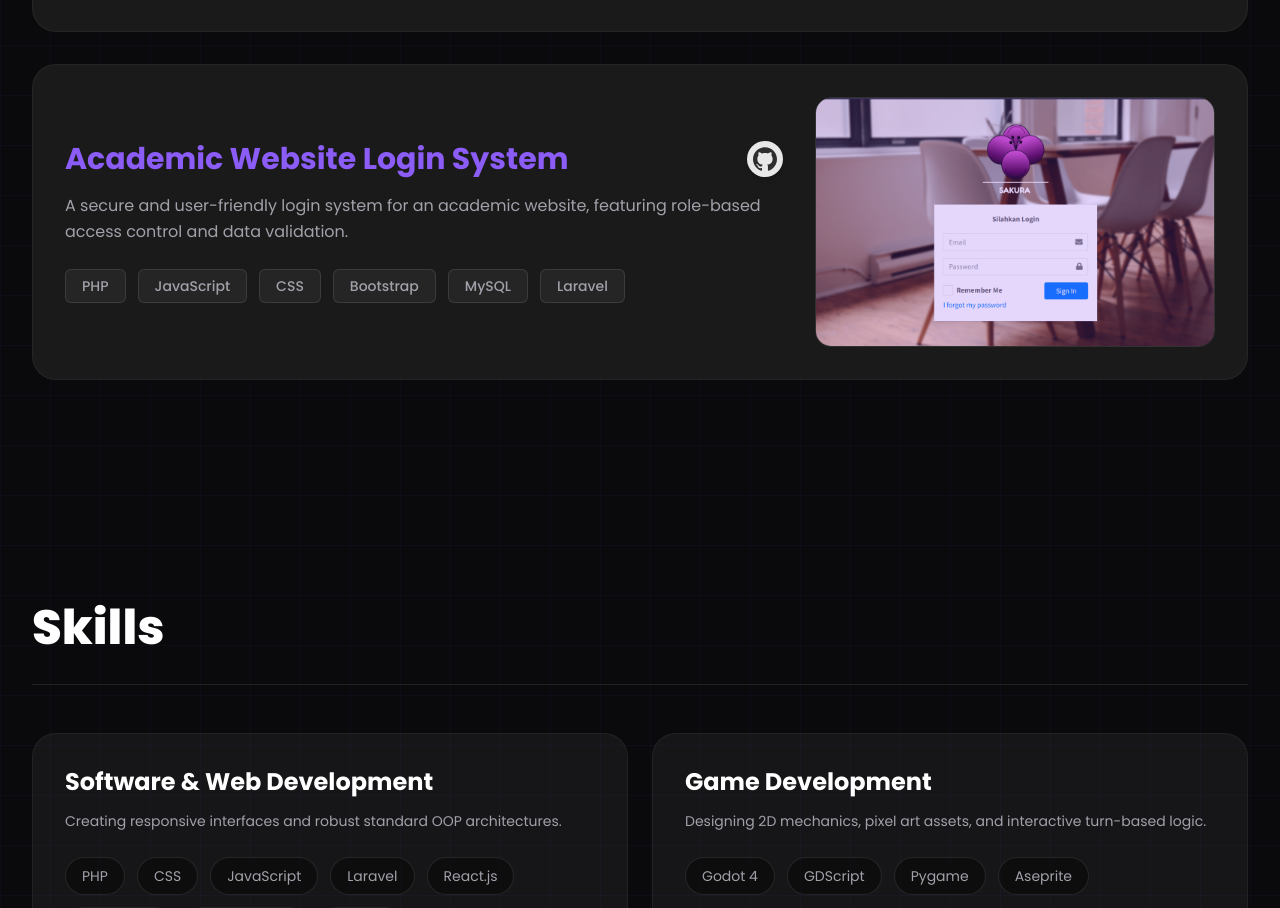
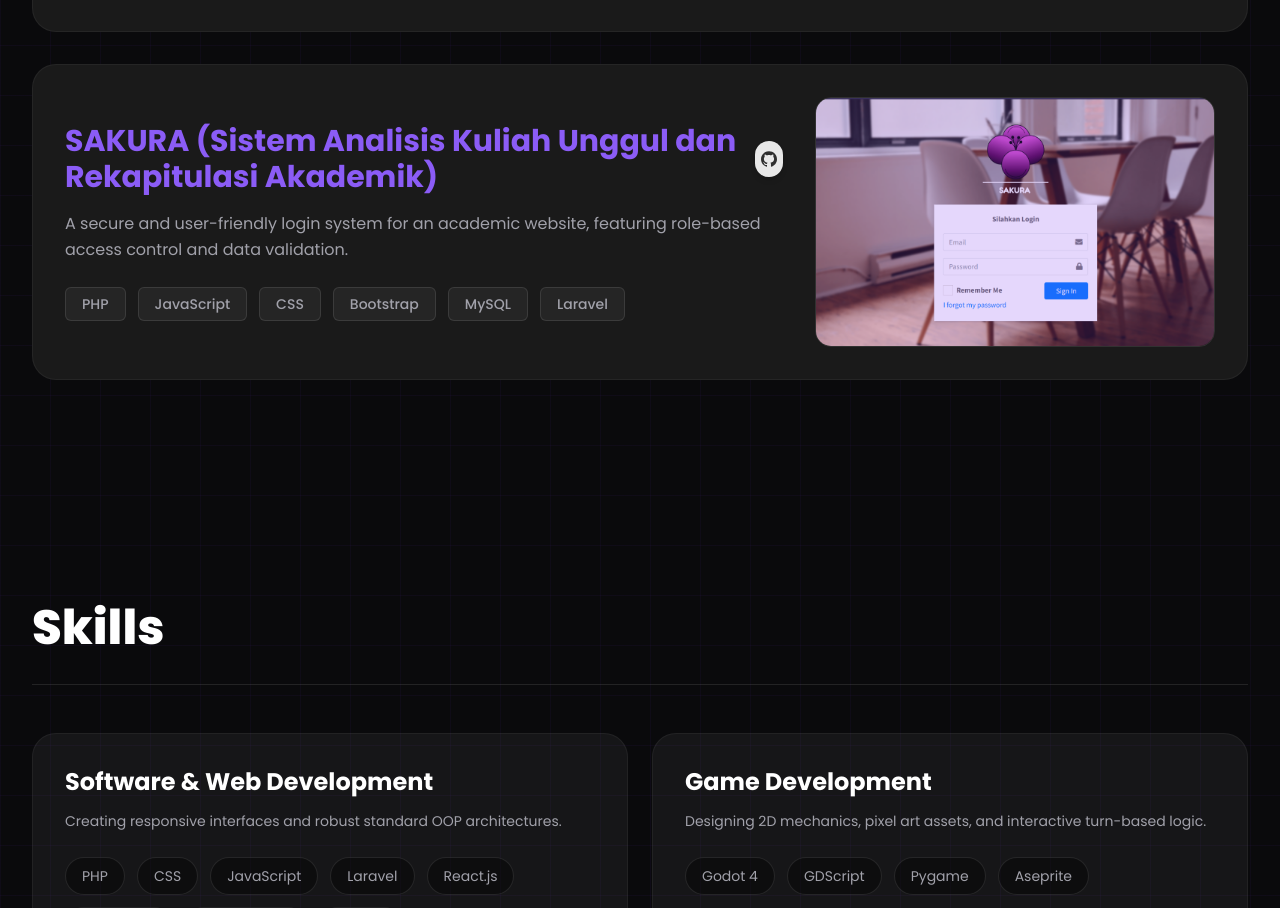
Before and after one commit to ansh215-it/Portofolio_, a React (Vite) app: page / in a window 1280 px wide. Shown: the part 2805-3713 px from the top of the page. Built offline with nearby package versions, Linux system fonts and the light colour scheme.

Commit message:
tambahan_project_part2

```diff
--- a/src/components/Project.tsx
+++ b/src/components/Project.tsx
@@ -33,7 +33,7 @@ const projects = [
   },
 
   {
-    title: 'Academic Website Login System',
+    title: 'SAKURA (Sistem Analisis Kuliah Unggul dan Rekapitulasi Akademik)',
     desc: 'A secure and user-friendly login system for an academic website, featuring role-based access control and data validation.',
     tech: ['PHP', 'JavaScript', 'CSS', 'Bootstrap', 'MySQL','Laravel'],
     image: projectwebsiteakademik,
```
